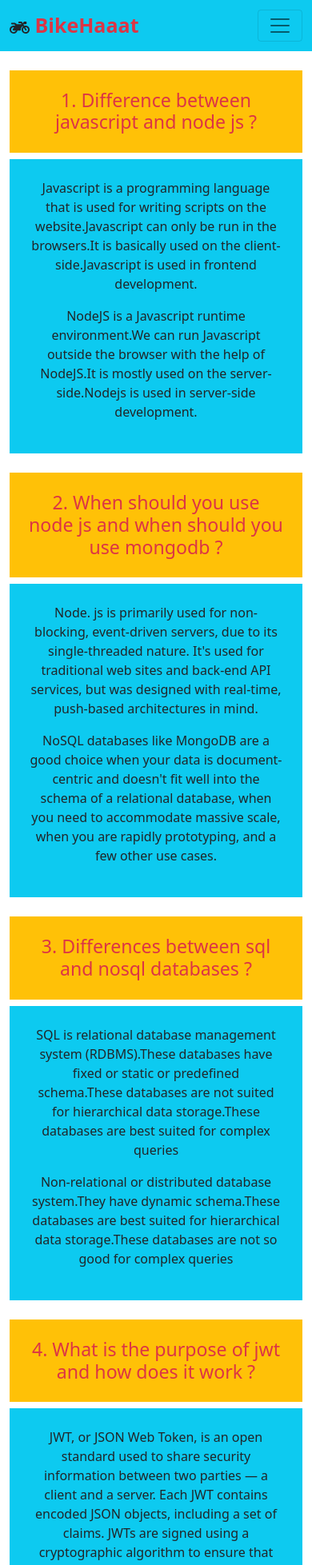
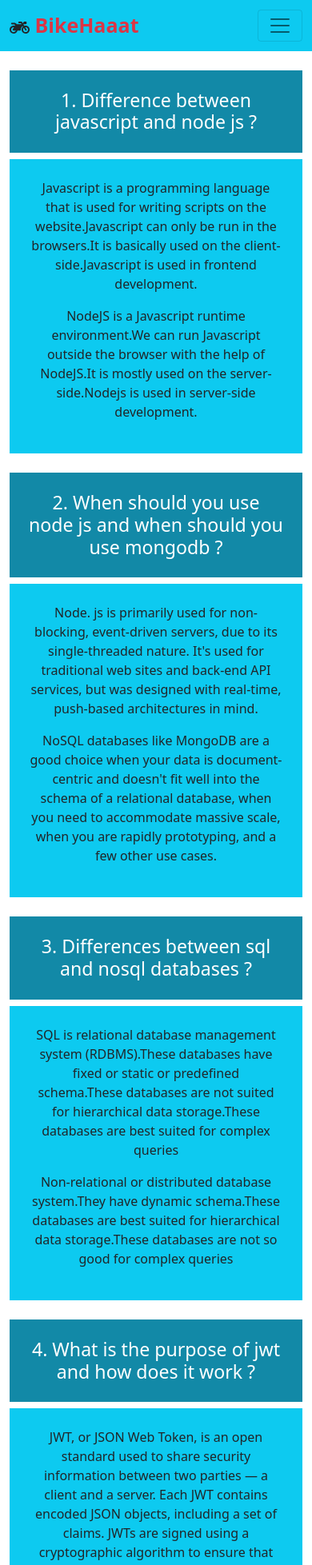
Before and after one commit to mamunalabdullah/bikehaaat-client, a React (Create React App) app: page /blog in a window 390 px wide. Shown: the top 1957 px of the page at 80% size. Built offline with nearby package versions, Linux system fonts and the light colour scheme; no server answers.

Commit message:
responsive

```diff
--- a/src/components/About/About.css
+++ /dev/null
@@ -1,5 +0,0 @@
-.about img{
-    width: 100%;
-    height: auto;
-    display: block;
-}
--- a/src/components/About/About.js
+++ b/src/components/About/About.js
@@ -1,12 +1,11 @@
 import React from 'react';
-import './About.css';
 import img from '../../img/about.jpg'
 
 const About = () => {
     return (
         <div className='about py-5'>
             <div className='container'>
-                <img src={img} alt="about img with bike" />
+                <img className='img-fluid' src={img} alt="about img with bike" />
                 <p className='py-5'>BikeHaaat is the bike warehouse website. Where people can know about different bikes collection, those price, available stocks, suppliers and specifications. Authorized users can restock the quantity of bikes and deliver the bikes.</p>
             </div>
         </div>
--- a/src/components/Accounts/SignUp.js
+++ b/src/components/Accounts/SignUp.js
@@ -73,7 +73,7 @@ const SignUp = () => {
                 <div className="redirect">
                     <p>
                     User of Bikehaaat ?
-                    <Link to="/login" className='account-link me-2'> Login with Account</Link>
+                    <Link to="/login" className='me-2'> Login with Account</Link>
                     </p>
                 </div>
             </form>
--- /dev/null
+++ b/src/components/Blog/Blog.css
@@ -0,0 +1,3 @@
+.title{
+    background-color: #1289A7;
+}
--- a/src/components/Blog/Blog.js
+++ b/src/components/Blog/Blog.js
@@ -1,31 +1,32 @@
 import React from 'react';
+import './Blog.css';
 
 const Blog = () => {
     return (
         <div className='container'>
             <div className="ques my-4">
-                <h3 className='text-danger bg-warning p-4'>1. Difference between javascript and node js ?</h3>
+                <h3 className='text-white title p-4'>1. Difference between javascript and node js ?</h3>
                 <div className="ans bg-info p-4">
                     <p>Javascript is a programming language that is used for writing scripts on the website.Javascript can only be run in the browsers.It is basically used on the client-side.Javascript is used in frontend development.</p>
                     <p>NodeJS is a Javascript runtime environment.We can run Javascript outside the browser with the help of NodeJS.It is mostly used on the server-side.Nodejs is used in server-side development.</p>
                 </div>
             </div>
             <div className="ques my-4">
-                <h3 className='text-danger bg-warning p-4'>2. When should you use node js and when should you use mongodb ?</h3>
+                <h3 className='text-white title p-4'>2. When should you use node js and when should you use mongodb ?</h3>
                 <div className="ans bg-info p-4">
                     <p>Node. js is primarily used for non-blocking, event-driven servers, due to its single-threaded nature. It's used for traditional web sites and back-end API services, but was designed with real-time, push-based architectures in mind.</p>
                     <p>NoSQL databases like MongoDB are a good choice when your data is document-centric and doesn't fit well into the schema of a relational database, when you need to accommodate massive scale, when you are rapidly prototyping, and a few other use cases.</p>
                 </div>
             </div>
             <div className="ques my-4">
-                <h3 className='text-danger bg-warning p-4'>3. Differences between sql and nosql databases ?</h3>
+                <h3 className='text-white title p-4'>3. Differences between sql and nosql databases ?</h3>
                 <div className="ans bg-info p-4">
                     <p>SQL is relational database management system (RDBMS).These databases have fixed or static or predefined schema.These databases are not suited for hierarchical data storage.These databases are best suited for complex queries</p>
                     <p>Non-relational or distributed database system.They have dynamic schema.These databases are best suited for hierarchical data storage.These databases are not so good for complex queries</p>
                 </div>
             </div>
             <div className="ques my-4">
-                <h3 className='text-danger bg-warning p-4'>4. What is the purpose of jwt and how does it work ?</h3>
+                <h3 className='text-white title p-4'>4. What is the purpose of jwt and how does it work ?</h3>
                 <div className="ans bg-info p-4">
                     <p>JWT, or JSON Web Token, is an open standard used to share security information between two parties — a client and a server. Each JWT contains encoded JSON objects, including a set of claims. JWTs are signed using a cryptographic algorithm to ensure that the claims cannot be altered after the token is issued.</p>
                 </div>
--- a/src/components/ManageInventory/ManageInventory.js
+++ b/src/components/ManageInventory/ManageInventory.js
@@ -53,7 +53,7 @@ const ManageInventory = ({inventory}) => {
                 <div className="d-flex justify-content-around">
                     <button onClick={()=>edit(inventory._id)} className='btn btn-warning'><span><FaEdit /> </span></button>
                     <button onClick={()=>deleteHandle(inventory._id)} className='btn btn-danger'><span><AiFillDelete /></span></button>
-                    <button onClick={()=>handleQuantity(inventory._id)} className='btn'><span><AiOutlineDeliveredProcedure /></span></button>
+                    <button onClick={()=>handleQuantity(inventory._id)} className='btn btn-primary'><span><AiOutlineDeliveredProcedure /></span></button>
                 </div>
             </td>
         </tr>
```
